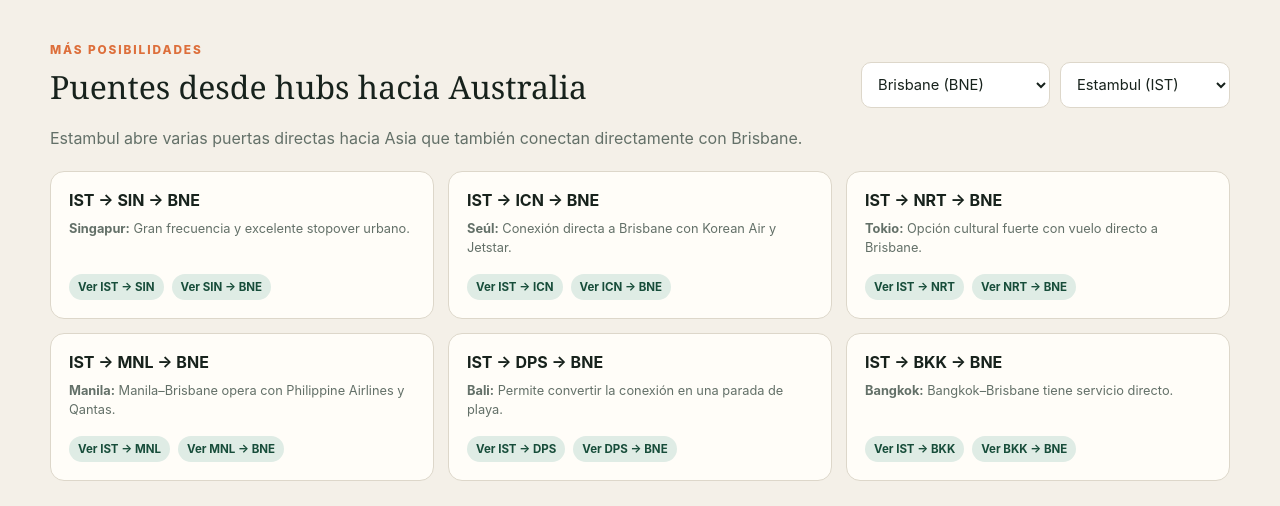
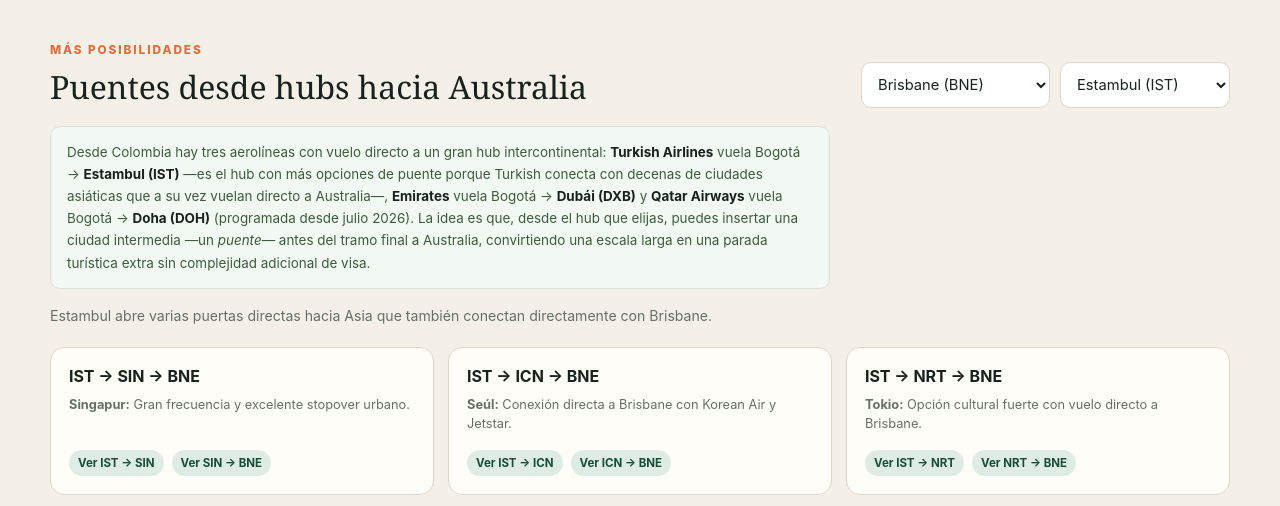
Before and after one commit to DavidMume/colombia-australia-travel-planner, a plain HTML site: page public/index.html in a window 1280 px wide. Shown: the part 920-1426 px from the top of the page. Drawn offline with nearby package versions, Linux system fonts and the light colour scheme.

Commit message:
Add hub section explanation and context styles

```diff
--- a/public/index.html
+++ b/public/index.html
@@ -69,7 +69,14 @@
           <select id="hub-select" aria-label="Seleccionar hub"></select>
         </div>
       </div>
-      <p class="hub-intro">Un hub puede llevarte a una ciudad intermedia que tenga vuelo directo al destino australiano elegido.</p>
+      <p class="hub-context">
+        Desde Colombia hay tres aerolíneas con vuelo directo a un gran hub intercontinental:
+        <strong>Turkish Airlines</strong> vuela Bogotá → <strong>Estambul (IST)</strong> —es el hub con más opciones de puente porque Turkish conecta con decenas de ciudades asiáticas que a su vez vuelan directo a Australia—,
+        <strong>Emirates</strong> vuela Bogotá → <strong>Dubái (DXB)</strong> y
+        <strong>Qatar Airways</strong> vuela Bogotá → <strong>Doha (DOH)</strong> (programada desde julio 2026).
+        La idea es que, desde el hub que elijas, puedes insertar una ciudad intermedia —un <em>puente</em>— antes del tramo final a Australia, convirtiendo una escala larga en una parada turística extra sin complejidad adicional de visa.
+      </p>
+      <p class="hub-intro">Selecciona el destino australiano y el hub para ver qué ciudades puente son posibles.</p>
       <div id="hub-bridges" class="bridge-grid"></div>
     </section>
 
--- a/public/styles.css
+++ b/public/styles.css
@@ -194,11 +194,26 @@
   margin-bottom: 58px;
 }
 
+.hub-context {
+  max-width: 780px;
+  margin-bottom: 16px;
+  padding: 14px 16px;
+  border: 1px solid #d6e4d6;
+  border-radius: 10px;
+  background: #f2f8f2;
+  color: #3d5c3d;
+  font-size: .84rem;
+  line-height: 1.65;
+}
+
+.hub-context strong { color: var(--ink); }
+
 .hub-intro {
   max-width: 780px;
   margin-bottom: 20px;
   color: var(--muted);
   line-height: 1.6;
+  font-size: .88rem;
 }
 
 .hub-controls {
```
